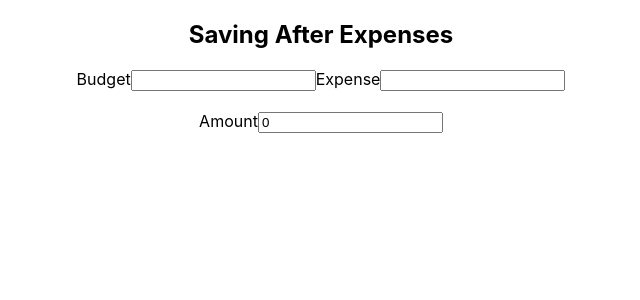
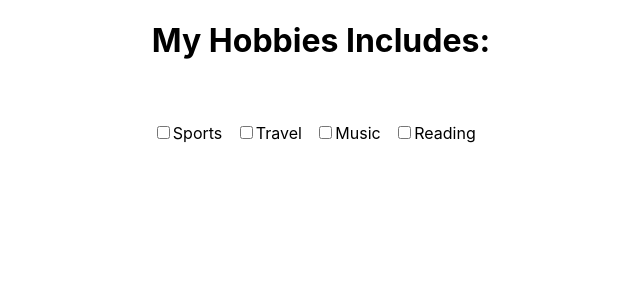
Before and after one commit to ankitadixit1122/ReactJS, a React (Create React App) app: page / in a window 1280 px wide. Shown: the top 300 px of the page, without its empty margins (319-959 px from the left). Built offline with nearby package versions, Linux system fonts and the light colour scheme.

Commit message:
React Assignment-4

```diff
--- a/src/App.js
+++ b/src/App.js
@@ -5,18 +5,22 @@ import MyClassComponent from './components/MyClassComponent';
 import Counter from './components/Counter';
 import CalculateSavingUsingClass from './components/CalculateSavingUsingClass';
 import CalculateSavings from './components/CalculateSavings';
+import {useState} from "react";
+import Mycounter from './components/Mycounter';
+import MultiCheckboxes from './components/MultiCheckboxes';
 
 
 
 function App() {
-  return (
+    return(
     <div className="App">
+
       {/* <h1>This is the parent component</h1> */}
-      <CalculateSavingUsingClass/>
+      {/* <CalculateSavingUsingClass/> */}
       {/* <CalculateSavings/> */}
+      <MultiCheckboxes/>
 
-
-    </div>
+      </div>
 
   );
 }
--- /dev/null
+++ b/src/components/MultiCheckboxes.js
@@ -0,0 +1,53 @@
+import React, { useState } from 'react'
+
+function MultiCheckboxes() {
+    const [hobbiesArray,setHobbiesArray]= useState([])
+
+    const handleChange = (event) =>{
+        const value = event.target.value;           // THIS WILL CONTAIN HOBBIES  value = Sports
+        const checked = event.target.checked;       // THIS WILL CONTAIN CHECKED BOOLEAN value checked= true
+        console.log(value,checked)
+
+        if(checked){
+            setHobbiesArray([
+                ...hobbiesArray, value             // ALL THE CHECKED VALUES WILL ADD ON hobbiesArray, setHobbiesArray will set in useState hobbieArray
+            ])
+
+        }else{                                     // INCASE OF CHECKED AND UNCHECKED VALUE (TRUE AND FALSE BOTH)
+
+            setHobbiesArray(hobbiesArray.filter((event)=>(event!==value)))            //FILTER THE VALUE ON BASES OF CHECKED(TRUE AND FALSE), PASS ONLY THOSE ARE CHECKED
+            //setHobbiesArray(hobbiesArray.filter((event)=>console.log('event ='+ event,'value ='+value)));    // unchecked value(event) will compared with all the value
+        }
+    }
+
+    return (
+    <div>
+    <h1>My Hobbies Includes:</h1><br></br>
+    <h1> {hobbiesArray} </h1>
+    <input type ="checkbox" name="hobbies" value="Sports" onChange={handleChange}/>
+    <label>Sports</label>
+    &nbsp;
+    &nbsp;
+
+    <input type ="checkbox" name="hobbies" value="Travel" onChange={handleChange}/>
+    <label>Travel</label>
+    &nbsp;
+    &nbsp;
+
+    <input type ="checkbox" name="hobbies" value="Music" onChange={handleChange}/>
+    <label>Music</label>
+    &nbsp;
+    &nbsp;
+
+    <input type ="checkbox" name="hobbies" value="Reading" onChange={handleChange}/>
+    <label>Reading</label>
+    &nbsp;
+    &nbsp;
+
+
+
+    </div>
+    )
+}
+
+export default MultiCheckboxes
```
